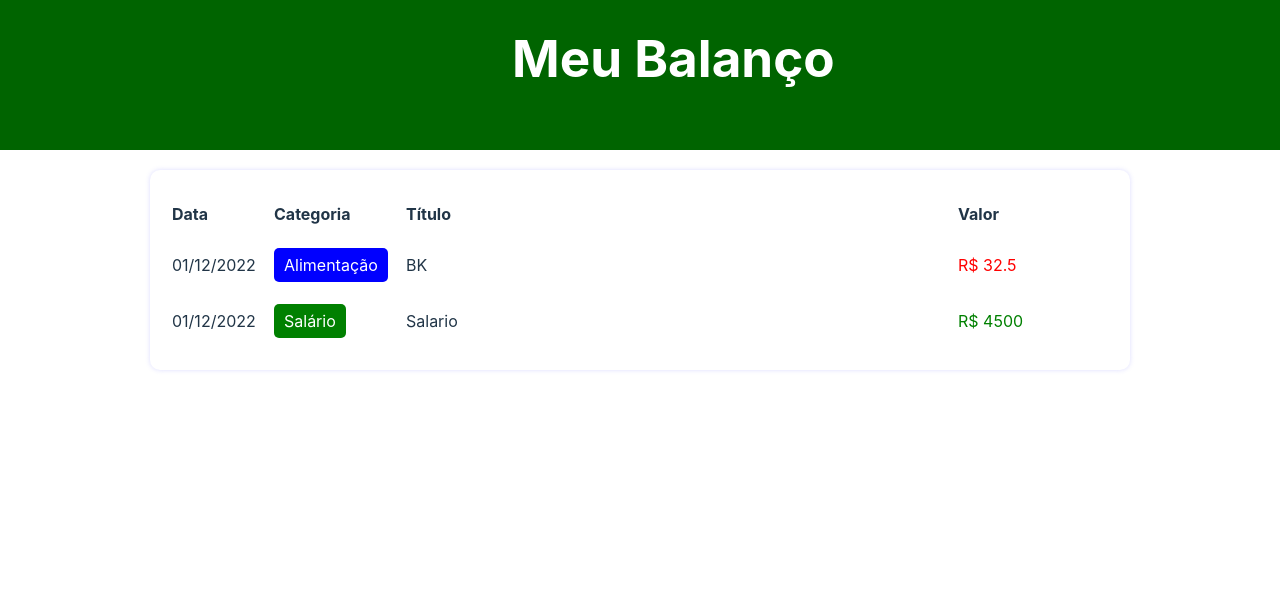
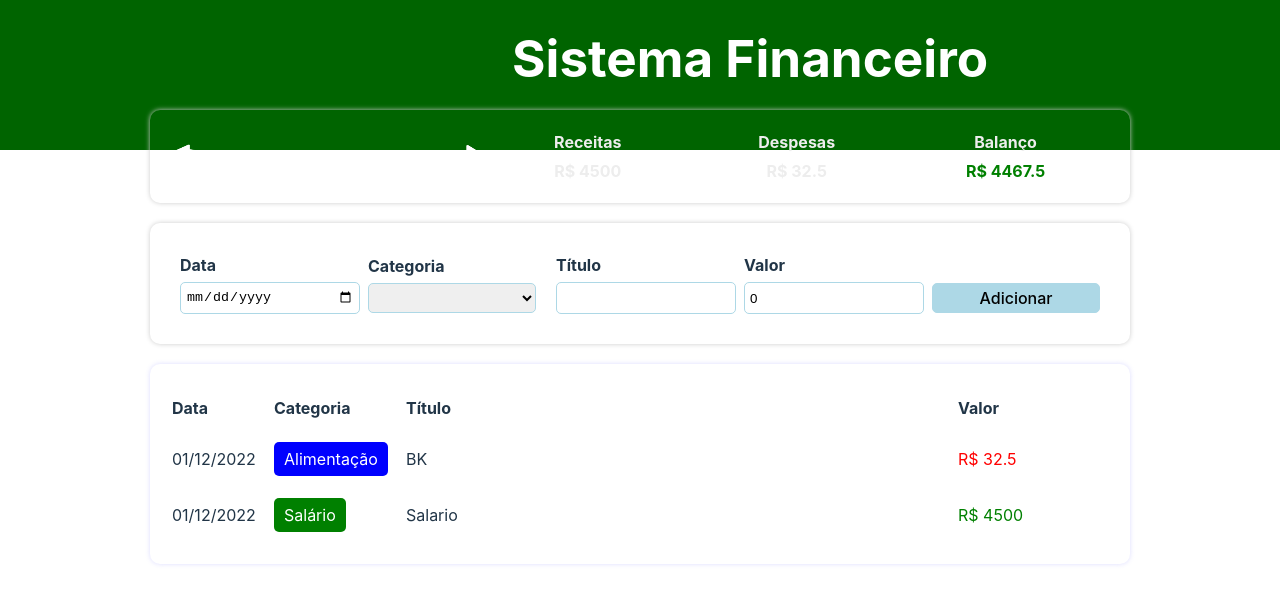
Before and after one commit to NicolasVilmes/financeiro, a React (Vite) app: page / in a window 1280 px wide. Shown: the top 604 px of the page. Built offline with nearby package versions, Linux system fonts and the light colour scheme.

Commit message:
finalize project 1.0

```diff
--- a/src/App.tsx
+++ b/src/App.tsx
@@ -4,26 +4,63 @@ import { Item } from "./types/Item";
 import { Category } from "./types/category";
 import { categories } from "./data/categories";
 import { items } from "./data/items";
-import { getCurrentMoth, FilterListByMoth } from "./utility/dateFilter";
+import { getCurrentMonth, filterListByMonth } from "./utility/dateFilter";
 import { Table } from "./components/Table";
+import { InfoArea } from "./components/Info";
+import { InputArea } from "./components/InputArea/";
 
 const App = () => {
   const [list, setList] = useState(items);
-  const [filteredList, setfeilteredList] = useState<Item[]>([]);
-  const [CurrentMoth, setCurrentMoth] = useState(getCurrentMoth());
+  const [filteredList, setFilteredList] = useState<Item[]>([]);
+  const [currentMonth, setCurrentMonth] = useState(getCurrentMonth());
+  const [income, setIncome] = useState(0);
+  const [expense, setExpense] = useState(0);
 
   useEffect(() => {
-    setfeilteredList(FilterListByMoth(list, CurrentMoth));
-  }, [list, CurrentMoth]);
+    setFilteredList(filterListByMonth(list, currentMonth));
+  }, [list, currentMonth]);
+
+  useEffect(() => {
+    let incomeCount = 0;
+    let expenseCount = 0;
+
+    for (let i in filteredList) {
+      if (categories[filteredList[i].category].expense) {
+        expenseCount += filteredList[i].value;
+      } else {
+        incomeCount += filteredList[i].value;
+      }
+    }
+
+    setIncome(incomeCount);
+    setExpense(expenseCount);
+  }, [filteredList]);
+
+  const handleMonthChange = (newMonth: string) => {
+    setCurrentMonth(newMonth);
+  };
+
+  const handleAddItem = (item: Item) => {
+    let newList = [...list];
+    newList.push(item);
+    setList(newList);
+  };
 
   return (
     <C.Conteiner>
       <C.Header>
-        <C.Headertext>Meu Balanço</C.Headertext>
+        <C.Headertext>Sistema Financeiro</C.Headertext>
       </C.Header>
       <C.body>
-        {}
-        {}
+        <InfoArea
+          currentMonth={currentMonth}
+          onMonthChange={handleMonthChange}
+          income={income}
+          expense={expense}
+        />
+
+        <InputArea onAdd={handleAddItem} />
+
         <Table list={filteredList} />
       </C.body>
     </C.Conteiner>
--- /dev/null
+++ b/src/components/Info/index.tsx
@@ -0,0 +1,56 @@
+import * as C from "./styles";
+import LeftArrow from "../../assets/LeftArrow.png";
+import RightArrow from "../../assets/RightArrow.png";
+import { formatCurrentMonth } from "../../utility/dateFilter";
+import { ResumeItem } from "../ResumeItem/index";
+
+type Props = {
+  currentMonth: string;
+  onMonthChange: (newMonth: string) => void;
+  income: number;
+  expense: number;
+};
+
+export const InfoArea = ({
+  currentMonth,
+  onMonthChange,
+  income,
+  expense,
+}: Props) => {
+  const handlePrevMonth = () => {
+    let [year, month] = currentMonth.split("-");
+    let currentDate = new Date(parseInt(year), parseInt(month) - 1, 1);
+    currentDate.setMonth(currentDate.getMonth() - 1);
+    onMonthChange(`${currentDate.getFullYear()}-${currentDate.getMonth() + 1}`);
+  };
+
+  const handleNextMonth = () => {
+    let [year, month] = currentMonth.split("-");
+    let currentDate = new Date(parseInt(year), parseInt(month) - 1, 1);
+    currentDate.setMonth(currentDate.getMonth() + 1);
+    onMonthChange(`${currentDate.getFullYear()}-${currentDate.getMonth() + 1}`);
+  };
+
+  return (
+    <C.Container>
+      <C.MonthArea>
+        <C.MonthArrow onClick={handlePrevMonth}>
+          <img src={LeftArrow} />
+        </C.MonthArrow>
+        <C.MonthTitle>{formatCurrentMonth(currentMonth)}</C.MonthTitle>
+        <C.MonthArrow onClick={handleNextMonth}>
+          <img src={RightArrow} />
+        </C.MonthArrow>
+      </C.MonthArea>
+      <C.ResumeArea>
+        <ResumeItem title="Receitas" value={income} />
+        <ResumeItem title="Despesas" value={expense} />
+        <ResumeItem
+          title="Balanço"
+          value={income - expense}
+          color={income - expense < 0 ? "red" : "green"}
+        />
+      </C.ResumeArea>
+    </C.Container>
+  );
+};
--- /dev/null
+++ b/src/components/Info/styles.ts
@@ -0,0 +1,34 @@
+import styled from "styled-components";
+
+export const Container = styled.div`
+  color: rgba(255, 255, 255, 0.87);
+    box-shadow: 0px 0px 5px #CCC;
+    border-radius: 10px;
+    padding: 20px;
+    margin-top: -40px;
+    display: flex;
+    align-items: center;
+`;
+
+export const MonthArea = styled.div`
+    flex: 1;
+    display: flex;
+    align-items: center;
+`;
+
+export const MonthArrow = styled.div`
+    width: 40px;
+    text-align: center;
+    font-size: 25px;
+    cursor: pointer;
+`;
+
+export const MonthTitle = styled.div`
+    flex: 1;
+    text-align: center;
+`;
+
+export const ResumeArea = styled.div`
+    flex: 2;
+    display: flex;
+`;
--- /dev/null
+++ b/src/components/InputArea/index.tsx
@@ -0,0 +1,104 @@
+import { useState } from "react";
+import * as C from "./styles";
+import { Item } from "../../types/Item";
+
+import { categories } from "../../data/categories";
+import { newDateAdjusted } from "../../utility/dateFilter";
+
+type Props = {
+  onAdd: (item: Item) => void;
+};
+
+export const InputArea = ({ onAdd }: Props) => {
+  const [dateField, setDateField] = useState("");
+  const [categoryField, setCategoryField] = useState("");
+  const [titleField, setTitleField] = useState("");
+  const [valueField, setValueField] = useState(0);
+
+  let categoryKeys: string[] = Object.keys(categories);
+
+  const handleAddEvent = () => {
+    let errors: string[] = [];
+
+    if (isNaN(new Date(dateField).getTime())) {
+      errors.push("Data inválida!");
+    }
+    if (!categoryKeys.includes(categoryField)) {
+      errors.push("Categoria inválida!");
+    }
+    if (titleField === "") {
+      errors.push("Título vazio!");
+    }
+    if (valueField <= 0) {
+      errors.push("Valor inválido!");
+    }
+
+    if (errors.length > 0) {
+      alert(errors.join("\n"));
+    } else {
+      onAdd({
+        date: newDateAdjusted(dateField),
+        category: categoryField,
+        title: titleField,
+        value: valueField,
+      });
+      clearFields();
+    }
+  };
+
+  const clearFields = () => {
+    setDateField("");
+    setCategoryField("");
+    setTitleField("");
+    setValueField(0);
+  };
+
+  return (
+    <C.Container>
+      <C.InputLabel>
+        <C.InputTitle>Data</C.InputTitle>
+        <C.Input
+          type="date"
+          value={dateField}
+          onChange={(e) => setDateField(e.target.value)}
+        />
+      </C.InputLabel>
+      <C.InputLabel>
+        <C.InputTitle>Categoria</C.InputTitle>
+        <C.Select
+          value={categoryField}
+          onChange={(e) => setCategoryField(e.target.value)}
+        >
+          <>
+            <option></option>
+            {categoryKeys.map((key, index) => (
+              <option key={index} value={key}>
+                {categories[key].title}
+              </option>
+            ))}
+          </>
+        </C.Select>
+      </C.InputLabel>
+      <C.InputLabel>
+        <C.InputTitle>Título</C.InputTitle>
+        <C.Input
+          type="text"
+          value={titleField}
+          onChange={(e) => setTitleField(e.target.value)}
+        />
+      </C.InputLabel>
+      <C.InputLabel>
+        <C.InputTitle>Valor</C.InputTitle>
+        <C.Input
+          type="number"
+          value={valueField}
+          onChange={(e) => setValueField(parseFloat(e.target.value))}
+        />
+      </C.InputLabel>
+      <C.InputLabel>
+        <C.InputTitle>&nbsp;</C.InputTitle>
+        <C.Button onClick={handleAddEvent}>Adicionar</C.Button>
+      </C.InputLabel>
+    </C.Container>
+  );
+};
--- /dev/null
+++ b/src/components/InputArea/styles.ts
@@ -0,0 +1,46 @@
+import styled from 'styled-components';
+
+export const Container = styled.div`
+    box-shadow: 0px 0px 5px #CCC;
+    border-radius: 10px;
+    padding: 20px;
+    margin-top: 20px;
+    display: flex;
+    align-items: center;
+`;
+export const InputLabel = styled.label`
+    flex: 1;
+    margin: 10px;
+`;
+export const InputTitle = styled.div`
+    font-weight: bold;
+    margin-bottom: 5px;
+`;
+export const Input = styled.input`
+    width: 100%;
+    height: 30px;
+    padding: 0 5px;
+    border: 1px solid lightblue;
+    border-radius: 5px;
+`;
+export const Select = styled.select`
+    width: 100%;
+    height: 30px;
+    padding: 0 5px;
+    border: 1px solid lightblue;
+    border-radius: 5px;
+`;
+export const Button = styled.button`
+    width: 100%;
+    height: 30px;
+    padding: 0 5px;
+    border: 1px solid lightblue;
+    border-radius: 5px;
+    background-color: lightblue;
+    color: black;
+    cursor: pointer;
+    &:hover {
+        background-color: blue;
+        color: white;
+    }
+`;
--- /dev/null
+++ b/src/components/ResumeItem/index.tsx
@@ -0,0 +1,16 @@
+import * as C from "./style";
+
+type Props = {
+  title: string;
+  value: number;
+  color?: string;
+};
+
+export const ResumeItem = ({ title, value, color }: Props) => {
+  return (
+    <C.Container>
+      <C.Title>{title}</C.Title>
+      <C.Info color={color}>R$ {value}</C.Info>
+    </C.Container>
+  );
+};
--- /dev/null
+++ b/src/components/ResumeItem/style.ts
@@ -0,0 +1,18 @@
+import styled from "styled-components";
+
+export const Container = styled.div`
+    flex: 1;
+`;
+
+export const Title = styled.div`
+    text-align: center;
+    font-weight: bold;
+    color: #ededed;
+    margin-bottom: 5px;
+`;
+
+export const Info = styled.div<{ color?: string }>`
+    text-align: center;
+    font-weight: bold;
+    color: ${props => props.color ?? '#ededed'};
+`;
--- a/src/index.css
+++ b/src/index.css
@@ -5,8 +5,7 @@
   font-weight: 400;
 
   color-scheme: light dark;
-  color: rgba(255, 255, 255, 0.87);
-  background-color: #242424;
+  color: rgba(255, 255, 255, 0.87);  background-color: #242424;
 
   font-synthesis: none;
   text-rendering: optimizeLegibility;
@@ -31,6 +30,11 @@ body {
 h1 {
   font-size: 3.2em;
   line-height: 1.1;
+}
+
+img {
+  height: 25px;
+  width: 40px;
 }
 
 button {
--- a/src/utility/dateFilter.ts
+++ b/src/utility/dateFilter.ts
@@ -1,23 +1,22 @@
 import { Item } from "../types/Item";
 
-export const getCurrentMoth = () => {
+export const getCurrentMonth = () => {
     let now = new Date();
-  return `${now.getFullYear()}-${now.getMonth() + 1}`;
+    return `${now.getFullYear()}-${now.getMonth()+1}`;
 }
 
-export const FilterListByMoth = (list: Item[], date: string): Item[] => {
+export const filterListByMonth = (list: Item[], date: string): Item[] => {
     let newList: Item[] = [];
     let [year, month] = date.split('-');
 
-  for (let i in list) {
-    if (
+    for(let i in list) {
+        if(
             list[i].date.getFullYear() === parseInt(year) &&
             (list[i].date.getMonth() + 1) === parseInt(month)
         ) {
             newList.push(list[i]);
         }
     }
-
 
     return newList;
 }
@@ -27,13 +26,17 @@ export const formatDate = (date: Date): string => {
     let month = date.getMonth() + 1;
     let day = date.getDate();
 
-  return `${AddZero(day)}/${AddZero(month)}/${year}`;
+    return `${addZeroToDate(day)}/${addZeroToDate(month)}/${year}`;
+}
+const addZeroToDate = (n: number): string => n < 10 ? `0${n}` : `${n}`;
+
+export const formatCurrentMonth = (currentMonth: string): string => {
+    let [year, month] = currentMonth.split('-');
+    let months = ['Janeiro', 'Fevereiro', 'Março', 'Abril', 'Maio', 'Junho', 'Julho', 'Agosto', 'Setembro', 'Outubro', 'Novembro', 'Dezembro'];
+    return `${months[parseInt(month) - 1]} de ${year}`;
 }
 
-const AddZero = (n: number): string => {
-  if (n < 10) {
-    return `0${n}`;
-  } else {
-    return `${n}`;
+export const newDateAdjusted = (dateField: string) => {
+    let [year, month, day] = dateField.split('-')
+    return new Date(parseInt(year), parseInt(month) - 1, parseInt(day))
   }
-}
```
Also changed, not shown: src/assets/LeftArrow.png (added), src/assets/RightArrow.png (added). Lines whose indentation alone changed are shown as unchanged.
